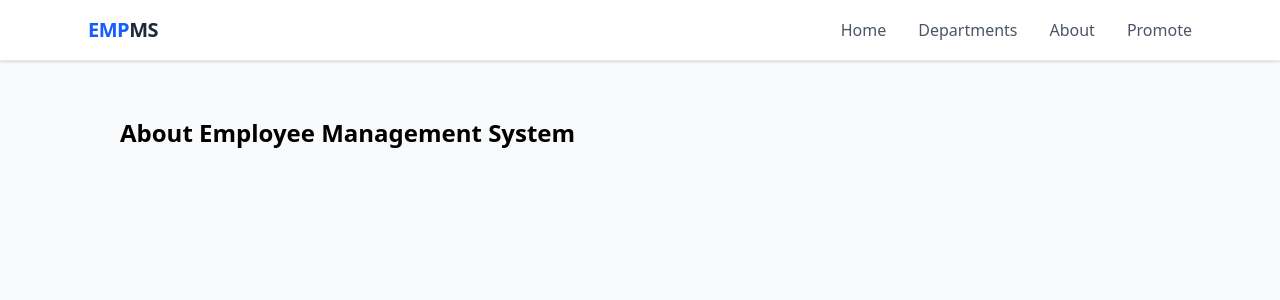
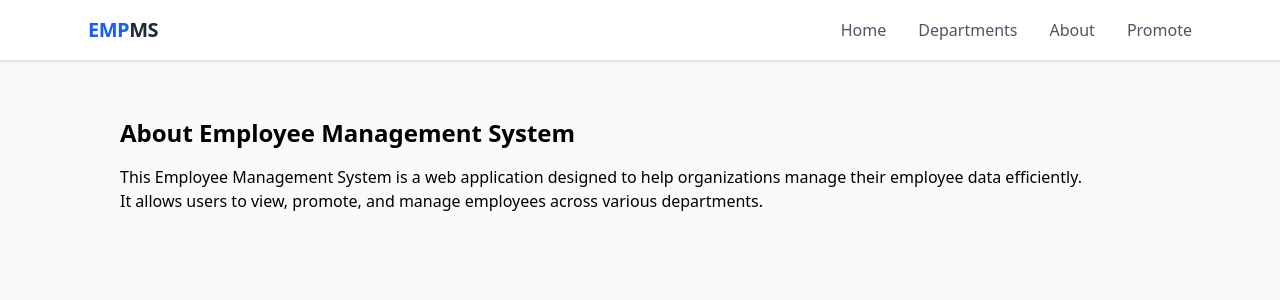
Before and after one commit to ilyas182/springboot_frontend, a React (Vite) app: page /about in a window 1280 px wide. Shown: the top 300 px of the page. Built offline with nearby package versions, Linux system fonts and the light colour scheme.

Commit message:
clean up

```diff
--- a/src/components/DepartmentInfo.jsx
+++ b/src/components/DepartmentInfo.jsx
@@ -9,6 +9,7 @@ export default function DepartmentInfo() {
     const [page, setPage] = useState(Number(searchParams.get('page')) || 1);
     const [departmentData, setDepartmentData] = useState(null);
 
+    // page to fetch and display department info with pagination
     useEffect(() => {
         const fetchDepartmentInfo = async () => {
             const response = await axios.get(`http://localhost:9090/employees/dept/${departmentId}?page=${page}`);
--- a/src/components/PromotionDetails.jsx
+++ b/src/components/PromotionDetails.jsx
@@ -43,7 +43,7 @@ export default function PromotionDetails(props) {
             console.error('Error during promotion:', error);
         }
     }
-
+    // format date from yyyy-mm-dd to dd-mm-yyyy for backend
     const formatDate = (date) => {
         const [year, month, day] = date.split('-');
         return `${day}-${month}-${year}`;
@@ -84,10 +84,12 @@ export default function PromotionDetails(props) {
             <input type="date" className="border p-2 mb-4" onChange={handleDateChange} />
             <br></br>
             <button
+            //only if effective date is set and at least one of new title, salary, or department is set, enable button
             className={`bg-green-500 hover:bg-green-700 text-white font-bold py-2 px-4 rounded-full ${effectiveDate && (newTitle || newSalary || newDepartment) ? '' : 'opacity-50 cursor-not-allowed'}`}
             onClick={() => { setPromotionModal(true) }}>
                 Promote
             </button>
+            {/* add promotion confirmation modal to confirm promotion */}
             {promotionModal &&
             <PromotionModal
                 employee={props.employeeData}
--- a/src/components/PromotionModal.jsx
+++ b/src/components/PromotionModal.jsx
@@ -2,16 +2,8 @@
 export default function PromotionModal({ employee, title, salary, department, effectiveDate, onClose, onPromote }) {
     return (
         <div className="fixed inset-0 z-50 flex items-center justify-center p-4">
-      {/* Backdrop with blur */}
-      <div
-        className="fixed inset-0 bg-black/40 backdrop-blur-sm transition-opacity"
-        onClick={onClose}
-      />
-
-      {/* Modal Container */}
+      <div className="fixed inset-0 bg-black/40 backdrop-blur-sm transition-opacity" onClick={onClose}/>
       <div className="relative w-full max-w-md transform overflow-hidden rounded-2xl bg-white p-8 shadow-2xl transition-all">
-
-        {/* Close Button */}
         <button
           onClick={onClose}
           className="absolute top-4 right-4 text-gray-400 hover:text-gray-600 transition-colors"
@@ -21,7 +13,6 @@ export default function PromotionModal({ employee, title, salary, department, ef
           </svg>
         </button>
 
-        {/* Content */}
         <div className="text-center">
           <div className="mx-auto flex h-16 w-16 items-center justify-center rounded-full bg-blue-100 mb-6">
             <svg className="h-10 w-10 text-blue-600" fill="none" viewBox="0 0 24 24" stroke="currentColor">
--- a/src/pages/About.jsx
+++ b/src/pages/About.jsx
@@ -2,6 +2,8 @@ export default function About() {
     return (
         <div className="p-8">
             <h2 className="text-2xl font-bold mb-4">About Employee Management System</h2>
+            <p>This Employee Management System is a web application designed to help organizations manage their employee data efficiently.</p>
+            <p>It allows users to view, promote, and manage employees across various departments.</p>
         </div>
         )
     }
--- a/src/pages/Departments.jsx
+++ b/src/pages/Departments.jsx
@@ -7,7 +7,7 @@ export default function Departments() {
     const [departments, setDepartments] = useState([]);
 
 
-
+    // page to fetch and display all departments
     useEffect(() => {
         const fetchDepartments =  async () => {
         try {
--- a/src/pages/Home.jsx
+++ b/src/pages/Home.jsx
@@ -5,6 +5,7 @@ import { useNavigate, useParams } from 'react-router-dom';
 
 export default function Home() {
     const { employeeId: urlEmployeeId } = useParams();
+    // if no employeeId in URL param, start with empty string and wait for user input
     const [employeeId, setEmployeeId] = useState(urlEmployeeId || '');
 
     const navigate = useNavigate();
@@ -15,6 +16,7 @@ export default function Home() {
             return;
         }
         console.log("Employee ID submitted:", employeeId);
+        // once user inputs ID, navigate to that URL and display EmployeeInfo component
         navigate(`/employee/${employeeId}`);
     }
 
--- a/src/pages/PromoteEmployee.jsx
+++ b/src/pages/PromoteEmployee.jsx
@@ -12,7 +12,7 @@ export default function PromoteEmployee() {
         setEmployeeId(e.target.value);
     }
     const onHandleSubmit = async () => {
-
+        // to handle valid employee ID input first before allowing user to promote employee
         if (!employeeId || employeeId.trim() === '') {
             toast.error("No employee ID input provided.");
             return;
```
